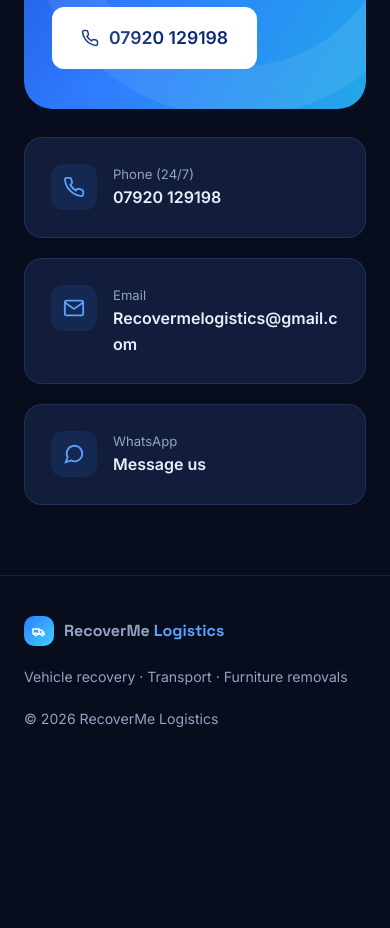
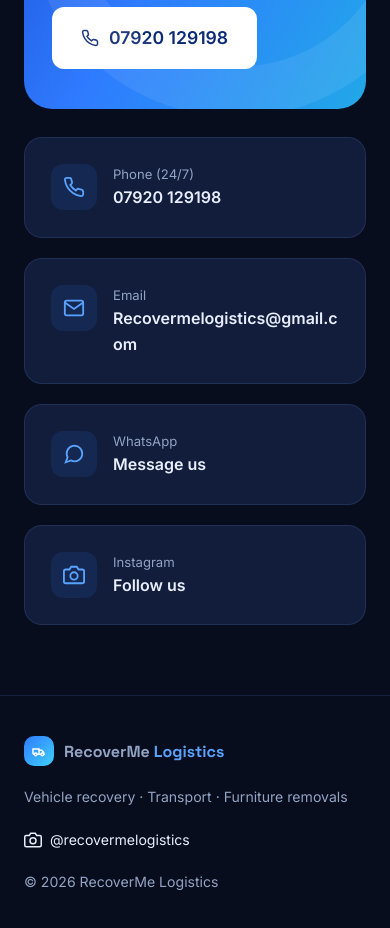
Before and after one commit to direwolf162-design/RecoverMe, a plain HTML site: page index.html in a window 390 px wide. Shown: the part 10459-11387 px from the top of the page. Before the commit the page ends 11302 px from the top, so only its background shows below. Drawn offline with Linux system fonts and the light colour scheme.

Commit message:
Add Instagram account to contact section and footer
Links to https://www.instagram.com/recovermelogistics/ (opens in a new tab).
Contact grid goes to 4 cards (2 on tablet, 1 on mobile).

Co-Authored-By: Claude Opus 5.5 <noreply@anthropic.com>
Claude-Session: https://claude.ai/code/session_01BADCCoYo1TrxqcFV3v4k4A

```diff
--- a/index.html
+++ b/index.html
@@ -191,7 +191,7 @@ details p{color:var(--muted);margin-top:10px;font-size:.94rem}
 .cta-band p{color:#dbe7ff;margin-top:10px}
 .cta-band .btn-white{background:#fff;color:#0d2a75}
 .cta-band .btn-white:hover{transform:translateY(-2px)}
-.contact-grid{display:grid;grid-template-columns:repeat(3,1fr);gap:20px;margin-top:28px}
+.contact-grid{display:grid;grid-template-columns:repeat(4,1fr);gap:20px;margin-top:28px}
 .contact{background:var(--panel);border:1px solid var(--line);border-radius:var(--radius);padding:26px;display:flex;gap:16px;align-items:flex-start;transition:.2s}
 .contact:hover{border-color:rgba(90,162,255,.5)}
 .contact .ic{width:46px;height:46px;flex:none;border-radius:12px;display:grid;place-items:center;background:rgba(47,123,255,.12);color:var(--blue2)}
@@ -206,8 +206,9 @@ footer .wrap{display:flex;justify-content:space-between;gap:20px;flex-wrap:wrap;
 
 @media (max-width:980px){
   .hero .wrap,.book-shell,.est-shell,.faq-grid{grid-template-columns:1fr}
+  .contact-grid{grid-template-columns:1fr 1fr}
   .grid4,.steps{grid-template-columns:1fr 1fr}
-  .pay-grid,.contact-grid{grid-template-columns:1fr}
+  .pay-grid{grid-template-columns:1fr}
   .summary{position:static}
   .nav-links{display:none}
   .nav-links.open{display:flex;flex-direction:column;position:absolute;top:72px;left:0;right:0;background:var(--navy2);padding:20px 24px;border-bottom:1px solid var(--line)}
@@ -216,6 +217,7 @@ footer .wrap{display:flex;justify-content:space-between;gap:20px;flex-wrap:wrap;
   .cta-band{flex-direction:column;align-items:flex-start;padding:40px 28px}
 }
 @media (max-width:620px){
+  .contact-grid{grid-template-columns:1fr}
   section{padding:70px 0}
   .grid4,.steps,.opts,.row{grid-template-columns:1fr}
   .panel{padding:24px}
@@ -586,6 +588,7 @@ footer .wrap{display:flex;justify-content:space-between;gap:20px;flex-wrap:wrap;
       <a class="contact" href="tel:+447920129198"><span class="ic"><svg width="22" height="22" viewBox="0 0 24 24" fill="none" stroke="currentColor" stroke-width="2"><path d="M22 16.9v3a2 2 0 0 1-2.2 2 19.8 19.8 0 0 1-8.6-3.1 19.5 19.5 0 0 1-6-6A19.8 19.8 0 0 1 2.1 4.2 2 2 0 0 1 4.1 2h3a2 2 0 0 1 2 1.7c.1.9.4 1.8.7 2.7a2 2 0 0 1-.5 2.1L8 9.8a16 16 0 0 0 6 6l1.3-1.3a2 2 0 0 1 2.1-.4c.9.3 1.8.6 2.7.7a2 2 0 0 1 1.7 2z"/></svg></span><div><small>Phone (24/7)</small><b>07920 129198</b></div></a>
       <a class="contact" href="mailto:Recovermelogistics@gmail.com"><span class="ic"><svg width="22" height="22" viewBox="0 0 24 24" fill="none" stroke="currentColor" stroke-width="2"><rect x="2" y="4" width="20" height="16" rx="2"/><path d="m22 6-10 7L2 6"/></svg></span><div><small>Email</small><b>Recovermelogistics@gmail.com</b></div></a>
       <a class="contact" href="https://wa.me/447920129198"><span class="ic"><svg width="22" height="22" viewBox="0 0 24 24" fill="none" stroke="currentColor" stroke-width="2"><path d="M21 11.5a8.4 8.4 0 0 1-12.3 7.5L3 21l2-5.5A8.5 8.5 0 1 1 21 11.5z"/></svg></span><div><small>WhatsApp</small><b>Message us</b></div></a>
+      <a class="contact" href="https://www.instagram.com/recovermelogistics/" target="_blank" rel="noopener"><span class="ic"><svg width="22" height="22" viewBox="0 0 24 24" fill="none" stroke="currentColor" stroke-width="2"><path d="M23 19a2 2 0 0 1-2 2H3a2 2 0 0 1-2-2V8a2 2 0 0 1 2-2h4l2-3h6l2 3h4a2 2 0 0 1 2 2z"/><circle cx="12" cy="13" r="4"/></svg></span><div><small>Instagram</small><b>Follow us</b></div></a>
     </div>
   </div>
 </section>
@@ -594,6 +597,7 @@ footer .wrap{display:flex;justify-content:space-between;gap:20px;flex-wrap:wrap;
   <div class="wrap">
     <div class="logo" style="font-size:1rem"><span class="logo-mark" style="width:30px;height:30px"><svg width="16" height="16" viewBox="0 0 24 24" fill="none" stroke="#fff" stroke-width="2.2"><path d="M3 17h2m14 0h2M5 17a2 2 0 1 0 4 0 2 2 0 1 0-4 0M15 17a2 2 0 1 0 4 0 2 2 0 1 0-4 0M9 17h6M3 17V9h9v8M12 11h4l3 3v3"/></svg></span><span>RecoverMe <em>Logistics</em></span></div>
     <span>Vehicle recovery · Transport · Furniture removals</span>
+    <a href="https://www.instagram.com/recovermelogistics/" target="_blank" rel="noopener" style="display:inline-flex;align-items:center;gap:8px;color:var(--text)" aria-label="Recover'Me Logistics on Instagram"><svg width="18" height="18" viewBox="0 0 24 24" fill="none" stroke="currentColor" stroke-width="2"><path d="M23 19a2 2 0 0 1-2 2H3a2 2 0 0 1-2-2V8a2 2 0 0 1 2-2h4l2-3h6l2 3h4a2 2 0 0 1 2 2z"/><circle cx="12" cy="13" r="4"/></svg>@recovermelogistics</a>
     <span>© <span id="yr"></span> RecoverMe Logistics</span>
   </div>
 </footer>
```
